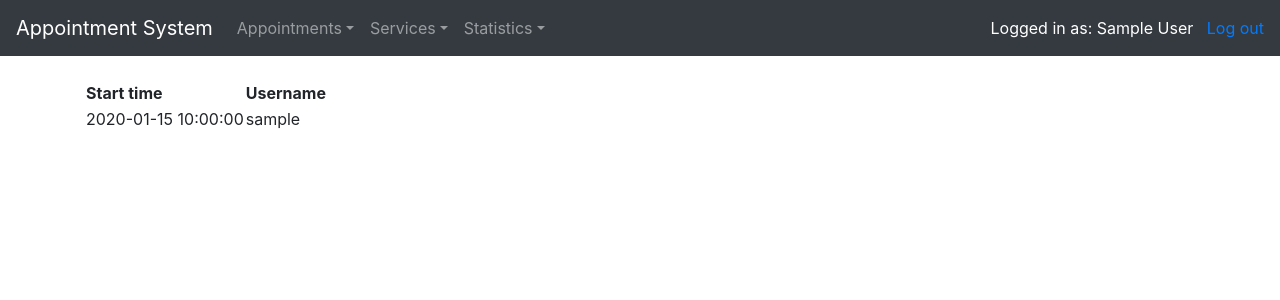
After one commit to tommise/AppointmentSystem, a Flask app: page /appointments/myappointments in a window 1280 px wide. The commit adds this page. Shown: the top 300 px of the page. Run offline with Flask 2, Linux system fonts and the light colour scheme; a user stored in the database is signed in; tables that the repository leaves empty hold one stand-in row (values such as "Sample post"); some libraries are stand-ins or nearby versions.

Commit message:
Week 4: Added functions related to showing appointments by user or admin id

```diff
--- a/application/appointments/models.py
+++ b/application/appointments/models.py
@@ -1,5 +1,6 @@
 
 from application import db
+from sqlalchemy.sql import text
 from datetime import datetime
 
 # Creating a many-to-many *-* relationship table between account and appointment
@@ -21,3 +22,19 @@ class Appointment(db.Model):
     def __init__(self, start_time):
         self.start_time = start_time
         self.reserved = False
+
+    @staticmethod
+    def get_reservations_by_id(id):
+
+        stmt = text("SELECT Appointment.start_time, Account.username FROM Account"
+                    " LEFT JOIN AccountAppointment ON AccountAppointment.account_id = account.id"
+                    " LEFT JOIN Appointment ON AccountAppointment.appointment_id = appointment.id"
+                    " WHERE Account.id = :uid;").params(uid = id)
+
+        res = db.engine.execute(stmt)
+
+        response = []
+        for row in res:
+            response.append({"start_time":row[0], "username":row[1]})
+
+        return response
--- a/application/appointments/views.py
+++ b/application/appointments/views.py
@@ -14,6 +14,11 @@ from datetime import datetime
 @login_required(role="ANY")
 def appointments_index():
     return render_template("appointments/list.html", appointments = Appointment.query.all())
+
+@app.route("/appointments/myappointments", methods=["GET"])
+@login_required(role="ANY")
+def my_appointments():
+    return render_template("appointments/myappointments.html", user_reservations = Appointment.get_reservations_by_id(current_user.id))
 
 # Creating an appointment
 
@@ -111,7 +116,7 @@ def appointment_set_reserved(appointment_id):
 
     db.session().commit()
 
-    return redirect(url_for("appointments_index"))
+    return redirect(url_for("my_appointments"))
 
 # Statistics
 
--- /dev/null
+++ b/application/templates/appointments/myappointments.html
@@ -0,0 +1,38 @@
+{% extends "layout.html" %}
+
+{% block body %}
+
+    {% if current_user.is_authenticated and current_user.get_role() == 'ADMIN' %}
+
+    <table>
+        <tr>
+          <th>Start time</th>
+          <th>Username</th>
+          <th></th>
+        </tr>
+        {% for reservation in user_reservations %}
+        <tr>
+          <td>{{ reservation.start_time }}</td>
+          <td>{{ reservation.username }}</td>
+        </tr>
+        {% endfor %}
+    </table>
+
+    {% elif current_user.is_authenticated and current_user.get_role() == 'USER' %}
+
+    <table>
+        <tr>
+          <th>Start time</th>
+          <th>Employee</th>
+          <th></th>
+        </tr>
+        {% for reservation in user_reservations %}
+        <tr>
+          <td>{{ reservation.start_time }}</td>
+        </tr>
+        {% endfor %}
+    </table>
+
+    {% endif %}
+
+{% endblock %}
--- a/application/templates/layout.html
+++ b/application/templates/layout.html
@@ -24,7 +24,7 @@
           <a class="nav-link dropdown-toggle" data-toggle="dropdown" href="#">My appointments</a>
           <div class="dropdown-menu">
             <a class="dropdown-item" href="{{ url_for('appointments_reserve') }}">Reserve an appointment</a>
-            <a class="dropdown-item" href="#">List my appointments</a>
+            <a class="dropdown-item" href="{{ url_for('my_appointments') }}">List my appointments</a>
             <a class="dropdown-item" href="#">Cancel an appointment</a>
           </div>
         </li>
@@ -41,7 +41,7 @@
               <a class="dropdown-item" href="{{ url_for('appointments_index') }}">List all appointments</a>
               <a class="dropdown-item" href="{{ url_for('appointments_remove') }}">Remove an appointment</a>
               <a class="dropdown-item" href="{{ url_for('appointments_update') }}">Update an appointment</a>
-              <a class="dropdown-item" href="{{ url_for('appointments_index') }}">List all my appointments</a>
+              <a class="dropdown-item" href="{{ url_for('my_appointments') }}">List all my appointments</a>
             </div>
         </li>
 
```
Also changed, not shown: application/templates/appointments/list.html (indentation only).
